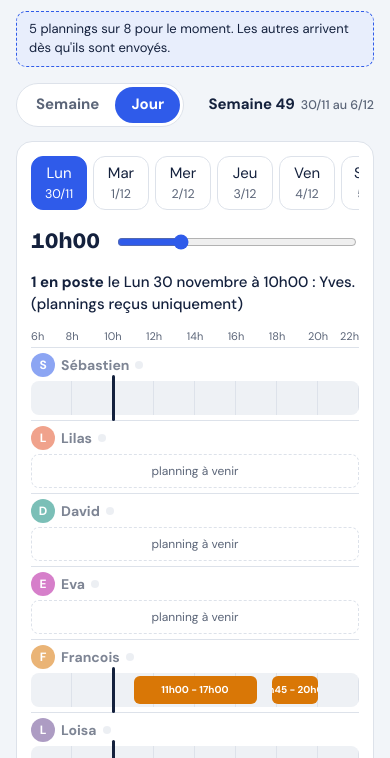
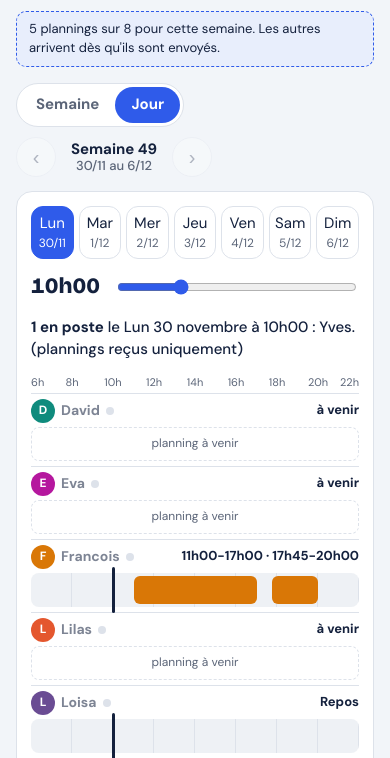
Before and after one commit to MicroSeb116/Planning, a plain HTML site: page index.html in a window 390 px wide. Both pictures are taken after a click on the button "Jour". Shown: the part 86-844 px from the top of the page. Drawn offline with nearby package versions, Linux system fonts and the light colour scheme.

Commit message:
Navigation entre semaines, ordre alphabétique, corrections affichage mobile
Co-Authored-By: Claude Sonnet 5.5 <noreply@anthropic.com>
Claude-Session: https://claude.ai/code/session_01CEuoVP32R1JQ1jCaG94QDo

```diff
--- a/index.html
+++ b/index.html
@@ -37,8 +37,11 @@ h1{font-family:var(--display);font-weight:800;font-size:clamp(26px,5vw,38px);mar
 .seg{display:inline-flex;background:var(--surface);border:1px solid var(--line);border-radius:999px;padding:3px}
 .seg button{border:0;background:transparent;color:var(--muted);font:inherit;font-weight:700;padding:7px 16px;border-radius:999px;cursor:pointer}
 .seg button[aria-pressed="true"]{background:var(--accent);color:var(--accent-ink)}
-.weeklabel{font-weight:700;font-variant-numeric:tabular-nums}
-.weeklabel small{color:var(--muted);font-weight:500;margin-left:6px}
+.nav{display:inline-flex;align-items:center;gap:8px}
+.nav button{border:1px solid var(--line);background:var(--surface);color:var(--ink);width:40px;height:40px;border-radius:50%;font-size:20px;line-height:1;cursor:pointer}
+.nav button:disabled{opacity:.3;cursor:default}
+.weeklabel{font-weight:700;font-variant-numeric:tabular-nums;text-align:center;min-width:118px;line-height:1.2}
+.weeklabel small{display:block;color:var(--muted);font-weight:500;font-size:13px}
 button:focus-visible,input:focus-visible{outline:3px solid var(--accent);outline-offset:2px}
 .card{background:var(--surface);border:1px solid var(--line);border-radius:16px;padding:14px;overflow:hidden}
 .legend{display:flex;flex-wrap:wrap;gap:8px 14px;margin:14px 0 0;color:var(--muted);font-size:13px}
@@ -48,6 +51,7 @@ button:focus-visible,input:focus-visible{outline:3px solid var(--accent);outline
 .scroll{overflow-x:auto}
 table{border-collapse:separate;border-spacing:0 6px;width:100%;min-width:720px}
 th{font-weight:700;font-size:13px;color:var(--muted);padding:4px 4px 8px;text-align:center}
+th.today{color:var(--accent)}
 th small{display:block;font-weight:500;font-variant-numeric:tabular-nums}
 td{padding:0 3px;vertical-align:middle}
 td.who{width:130px;font-weight:700;white-space:nowrap}
@@ -57,25 +61,26 @@ td.who{width:130px;font-weight:700;white-space:nowrap}
 .cell.wait{background:transparent;border:1px dashed var(--line);color:var(--muted);font-weight:500;cursor:default;padding:15px 4px}
 tr.count td{padding-top:6px;text-align:center;color:var(--muted);font-size:13px;font-weight:700}
 tr.count td.who{text-align:left;font-weight:500}
-.chip{display:inline-block;margin-left:6px;font-size:11px;font-weight:500;color:var(--muted);border:1px dashed var(--line);border-radius:999px;padding:1px 7px;vertical-align:middle}
 
 /* Jour */
-.days{display:flex;gap:6px;overflow-x:auto;padding-bottom:4px;margin-bottom:12px}
-.days button{flex:1 0 auto;min-width:56px;border:1px solid var(--line);background:var(--surface);color:var(--ink);border-radius:12px;padding:6px 8px;font:inherit;cursor:pointer;text-align:center}
-.days button small{display:block;color:var(--muted);font-variant-numeric:tabular-nums}
+.days{display:flex;gap:5px;margin-bottom:12px}
+.days button{flex:1 1 0;min-width:0;border:1px solid var(--line);background:var(--surface);color:var(--ink);border-radius:12px;padding:6px 2px;font:inherit;cursor:pointer;text-align:center}
+.days button small{display:block;color:var(--muted);font-variant-numeric:tabular-nums;font-size:12px}
 .days button[aria-pressed="true"]{background:var(--accent);color:var(--accent-ink);border-color:var(--accent)}
 .days button[aria-pressed="true"] small{color:inherit}
+.days button.today{box-shadow:inset 0 -3px 0 var(--accent)}
 .slider{display:flex;align-items:center;gap:12px;margin:4px 0 14px}
 .slider output{font-family:var(--display);font-weight:800;font-size:26px;min-width:84px;font-variant-numeric:tabular-nums}
 .slider input{flex:1;accent-color:var(--accent);height:28px}
 .now{margin:0 0 14px;font-weight:500}
 .now b{font-weight:700}
 .row{display:grid;grid-template-columns:112px 1fr;align-items:center;gap:8px;padding:5px 0;border-top:1px solid var(--line)}
-.row .nm{display:flex;align-items:center;font-weight:700;font-size:14px}
+.row .nm{display:flex;align-items:center;font-weight:700;font-size:14px;min-width:0}
 .row .nm .av{width:24px;height:24px;font-size:12px;margin-right:6px;flex:none}
 .row .nm .dot{width:8px;height:8px;border-radius:50%;background:var(--line);margin-left:6px;flex:none}
+.row .times{display:none;margin-left:auto;font-size:13px;font-weight:700;font-variant-numeric:tabular-nums;text-align:right}
 .row.on .nm .dot{background:var(--good);box-shadow:0 0 0 3px color-mix(in srgb,var(--good) 25%,transparent)}
-.row.dim .nm{opacity:.55}
+.row.dim .nm .name{opacity:.55}
 .track{position:relative;height:34px;border-radius:8px;background:var(--off);
   background-image:repeating-linear-gradient(90deg,transparent 0,transparent calc(12.5% - 1px),var(--line) calc(12.5% - 1px),var(--line) 12.5%)}
 .track.wait{background:transparent;border:1px dashed var(--line);display:flex;align-items:center;justify-content:center;color:var(--muted);font-size:12px}
@@ -89,6 +94,7 @@ tr.count td.who{text-align:left;font-weight:500}
 .hide{display:none}
 .mob{display:none}
 .dcard{border:1px solid var(--line);border-radius:14px;padding:10px 12px;margin-bottom:10px}
+.dcard.today{border-color:var(--accent)}
 .dcard .dh{display:flex;justify-content:space-between;align-items:baseline;width:100%;border:0;background:transparent;color:var(--ink);font:inherit;font-weight:800;font-size:16px;padding:2px 0 8px;cursor:pointer;text-align:left}
 .dcard .dh small{color:var(--accent);font-weight:700;font-size:13px}
 .dcard ul{list-style:none;margin:0;padding:0;display:grid;gap:6px}
@@ -103,9 +109,10 @@ tr.count td.who{text-align:left;font-weight:500}
   .row{grid-template-columns:1fr;gap:4px}
   .ticks{grid-template-columns:1fr}
   .ticks > div:first-child{display:none}
-  .row .nm{font-size:14px}
-  .seg-bar{font-size:10px}
+  .row .times{display:block}
+  .seg-bar{font-size:0}
   .slider output{font-size:22px;min-width:72px}
+  .weeklabel{min-width:100px}
 }
 @media (prefers-reduced-motion:no-preference){
   .cell,.seg button,.days button{transition:transform .12s, background .12s}
@@ -124,7 +131,11 @@ tr.count td.who{text-align:left;font-weight:500}
       <button id="v-semaine" aria-pressed="true">Semaine</button>
       <button id="v-jour" aria-pressed="false">Jour</button>
     </div>
-    <div class="weeklabel" id="weeklabel"></div>
+    <div class="nav">
+      <button id="prev" aria-label="Semaine précédente">&#8249;</button>
+      <div class="weeklabel" id="weeklabel" aria-live="polite"></div>
+      <button id="next" aria-label="Semaine suivante">&#8250;</button>
+    </div>
   </div>
 
   <section class="card" id="semaine"></section>
@@ -133,8 +144,10 @@ tr.count td.who{text-align:left;font-weight:500}
 </div>
 
 <script>
-/* ----- Données : par personne, 7 valeurs (lundi à dimanche). "" = repos, plusieurs créneaux séparés par "/".
-   Une personne sans entrée dans WEEK n'a pas encore envoyé son planning. ----- */
+/* ----- Données -----
+   Une entrée par semaine, clé = date du lundi (AAAA-MM-JJ).
+   Par personne : 7 valeurs (lundi à dimanche). "" = repos, plusieurs créneaux séparés par "/".
+   Une personne absente d'une semaine n'a pas encore envoyé son planning pour cette semaine. */
 var PEOPLE = [
   {name:'Sébastien', color:'#2f5bea'},
   {name:'Lilas',     color:'#e4572e'},
@@ -145,17 +158,30 @@ var PEOPLE = [
   {name:'Morgane',   color:'#c2255c'},
   {name:'Yves',      color:'#3b7d1e'}
 ];
-var BASE = new Date(2026, 10, 30); /* lundi 30 novembre 2026, semaine 49 */
-var WEEK = {
-  'Sébastien':['','8h00-14h00','8h00-14h00','8h00-14h00','8h00-11h45/12h30-18h15','','8h00-11h45/12h30-18h00'],
-  'Francois': ['11h00-17h00/17h45-20h00','','13h45-16h00/16h45-22h00','','','',''],
-  'Loisa':    ['','','','13h15-17h00/17h45-21h45','14h15-17h15/18h00-22h00','',''],
-  'Morgane':  ['','','','8h00-13h00/13h45-17h45','8h00-14h00','8h00-14h00','8h00-13h15'],
-  'Yves':     ['8h00-11h45/16h30-22h00','8h00-13h00/13h45-18h00','','8h00-12h30/17h15-22h00','','','8h00-11h45/16h30-22h00']
+PEOPLE.sort(function(a, b){ return a.name.localeCompare(b.name, 'fr'); }); /* ordre alphabétique */
+var DATA = {
+  '2026-11-30': {
+    'Sébastien':['','8h00-14h00','8h00-14h00','8h00-14h00','8h00-11h45/12h30-18h15','','8h00-11h45/12h30-18h00'],
+    'Francois': ['11h00-17h00/17h45-20h00','','13h45-16h00/16h45-22h00','','','',''],
+    'Loisa':    ['','','','13h15-17h00/17h45-21h45','14h15-17h15/18h00-22h00','',''],
+    'Morgane':  ['','','','8h00-13h00/13h45-17h45','8h00-14h00','8h00-14h00','8h00-13h15'],
+    'Yves':     ['8h00-11h45/16h30-22h00','8h00-13h00/13h45-18h00','','8h00-12h30/17h15-22h00','','','8h00-11h45/16h30-22h00']
+  }
 };
 var DAYN = ['Lun','Mar','Mer','Jeu','Ven','Sam','Dim'];
 var DAYS_LONG = ['Lundi','Mardi','Mercredi','Jeudi','Vendredi','Samedi','Dimanche'];
 var H0 = 6, H1 = 22;
+
+/* ----- Semaines ----- */
+var WK = Object.keys(DATA).sort().map(function(k){
+  var p = k.split('-');
+  return {key:k, start:new Date(+p[0], +p[1] - 1, +p[2]), data:DATA[k]};
+});
+function isoWeek(dt){
+  var d = new Date(Date.UTC(dt.getFullYear(), dt.getMonth(), dt.getDate()));
+  d.setUTCDate(d.getUTCDate() + 4 - (d.getUTCDay() || 7));
+  return Math.ceil(((d - new Date(Date.UTC(d.getUTCFullYear(), 0, 1))) / 86400000 + 1) / 7);
+}
 
 /* ----- Outils ----- */
 function parse(s){
@@ -166,37 +192,47 @@ function fmt(t){
   var h = Math.floor(t + 1e-9), mn = Math.round((t - h) * 60);
   return h + 'h' + (mn < 10 ? '0' : '') + mn;
 }
-function dateOf(d){ return new Date(BASE.getFullYear(), BASE.getMonth(), BASE.getDate() + d); }
+function dateOf(d){ var s = WK[S.week].start; return new Date(s.getFullYear(), s.getMonth(), s.getDate() + d); }
 function short(dt){ return dt.getDate() + '/' + (dt.getMonth() + 1); }
 function longDate(dt){ return dt.toLocaleDateString('fr-FR', {day:'numeric', month:'long'}); }
-function known(p){ return !!WEEK[p.name]; }
-function raw(p, d){ return WEEK[p.name][d]; }
+function known(p){ return !!WK[S.week].data[p.name]; }
+function raw(p, d){ return WK[S.week].data[p.name][d]; }
 function segs(p, d){
   if(!known(p) || !raw(p, d)) return [];
   return raw(p, d).split('/').map(parse).filter(Boolean);
 }
 function av(p){ return '<span class="av" style="background:' + p.color + '">' + p.name.charAt(0) + '</span>'; }
+function lines(s){ return s.split('/').map(function(x){ return x.replace('-', ' - '); }).join('<br>'); }
 
 /* ----- État ----- */
 var now = new Date();
-var diff = Math.floor((new Date(now.getFullYear(), now.getMonth(), now.getDate()) - BASE) / 86400000);
-var inRange = diff >= 0 && diff < 7;
-var S = {
-  day: inRange ? diff : 0,
-  t: (inRange && now.getHours() >= H0 && now.getHours() < H1) ? Math.round((now.getHours() + now.getMinutes()/60) * 4) / 4 : 10,
-  view: 'semaine'
-};
-function isToday(d){ return inRange && d === diff; }
-
-var nKnown = PEOPLE.filter(known).length;
-document.getElementById('note').textContent = nKnown + ' plannings sur ' + PEOPLE.length + ' pour le moment. Les autres arrivent dès qu\'ils sont envoyés.';
-document.getElementById('weeklabel').innerHTML = 'Semaine 49<small>' + short(dateOf(0)) + ' au ' + short(dateOf(6)) + '</small>';
+var today0 = new Date(now.getFullYear(), now.getMonth(), now.getDate());
+function weekIndexOf(dt){
+  for(var i = 0; i < WK.length; i++){
+    var diff = Math.round((dt - WK[i].start) / 86400000);
+    if(diff >= 0 && diff < 7) return i;
+  }
+  return -1;
+}
+var S = {week:0, day:0, t:10, view:'semaine'};
+(function(){
+  var i = weekIndexOf(today0);
+  if(i >= 0){
+    S.week = i;
+    S.day = Math.round((today0 - WK[i].start) / 86400000);
+    if(now.getHours() >= H0 && now.getHours() < H1) S.t = Math.round((now.getHours() + now.getMinutes()/60) * 4) / 4;
+  } else {
+    var next = WK.findIndex(function(w){ return w.start > today0; });
+    S.week = next >= 0 ? next : WK.length - 1;
+  }
+})();
+function isToday(d){ return dateOf(d).getTime() === today0.getTime(); }
 
 /* ----- Vue semaine ----- */
 function renderWeek(){
   var h = '<div class="scroll"><table><thead><tr><th></th>';
   for(var d = 0; d < 7; d++){
-    h += '<th>' + DAYN[d] + '<small>' + short(dateOf(d)) + '</small></th>';
+    h += '<th' + (isToday(d) ? ' class="today"' : '') + '>' + DAYN[d] + '<small>' + short(dateOf(d)) + '</small></th>';
   }
   h += '</tr></thead><tbody>';
   PEOPLE.forEach(function(p){
@@ -205,8 +241,7 @@ function renderWeek(){
       if(!known(p)){
         h += '<td><span class="cell wait">à venir</span></td>';
       } else if(raw(p, d)){
-        var lines = raw(p, d).split('/').map(function(x){ return x.replace('-', ' - '); }).join('<br>');
-        h += '<td><button class="cell" data-d="' + d + '" style="background:' + p.color + '" aria-label="' + p.name + ', ' + DAYN[d] + ' ' + raw(p, d).replace('/', ' puis ') + '">' + lines + '</button></td>';
+        h += '<td><button class="cell" data-d="' + d + '" style="background:' + p.color + '" aria-label="' + p.name + ', ' + DAYN[d] + ' ' + raw(p, d).replace('/', ' puis ') + '">' + lines(raw(p, d)) + '</button></td>';
       } else {
         h += '<td><span class="cell off">Repos</span></td>';
       }
@@ -215,10 +250,10 @@ function renderWeek(){
   });
   h += '<tr class="count"><td class="who">En poste</td>';
   for(var d2 = 0; d2 < 7; d2++){
-    var n = PEOPLE.filter(function(p){ return segs(p, d2).length; }).length;
-    h += '<td>' + n + '</td>';
+    h += '<td>' + PEOPLE.filter(function(p){ return segs(p, d2).length; }).length + '</td>';
   }
   h += '</tr></tbody></table></div>';
+
   var m = '';
   for(var d3 = 0; d3 < 7; d3++){
     var work = [], rest = [];
@@ -226,9 +261,9 @@ function renderWeek(){
       if(!known(p)) return;
       if(raw(p, d3)) work.push(p); else rest.push(p.name);
     });
-    m += '<div class="dcard"><button class="dh" data-d="' + d3 + '"><span>' + DAYS_LONG[d3] + ' ' + short(dateOf(d3)) + '</span><small>' + work.length + ' en poste &#8250;</small></button><ul>';
+    m += '<div class="dcard' + (isToday(d3) ? ' today' : '') + '"><button class="dh" data-d="' + d3 + '"><span>' + DAYS_LONG[d3] + ' ' + short(dateOf(d3)) + '</span><small>' + work.length + ' en poste &#8250;</small></button><ul>';
     work.forEach(function(p){
-      m += '<li style="border-left-color:' + p.color + '"><b>' + p.name + '</b><span>' + raw(p, d3).split('/').map(function(x){ return x.replace('-', ' - '); }).join('<br>') + '</span></li>';
+      m += '<li style="border-left-color:' + p.color + '"><b>' + p.name + '</b><span>' + lines(raw(p, d3)) + '</span></li>';
     });
     m += '</ul>' + (rest.length ? '<p class="rest">Repos : ' + rest.join(', ') + '</p>' : '') + '</div>';
   }
@@ -243,7 +278,7 @@ function renderWeek(){
 function renderDay(){
   var h = '<div class="days" role="group" aria-label="Jour">';
   for(var d = 0; d < 7; d++){
-    h += '<button data-d="' + d + '" aria-pressed="' + (d === S.day) + '">' + DAYN[d] + '<small>' + short(dateOf(d)) + '</small></button>';
+    h += '<button data-d="' + d + '" class="' + (isToday(d) ? 'today' : '') + '" aria-pressed="' + (d === S.day) + '">' + DAYN[d] + '<small>' + short(dateOf(d)) + '</small></button>';
   }
   h += '</div>';
   h += '<div class="slider"><output id="tval" for="tr"></output><input id="tr" type="range" min="' + H0 + '" max="' + H1 + '" step="0.25" value="' + S.t + '" aria-label="Heure de la journée"></div>';
@@ -252,13 +287,15 @@ function renderDay(){
   for(var x = H0; x <= H1; x += 2){ h += '<span style="left:' + ((x - H0)/(H1 - H0)*100) + '%">' + x + 'h</span>'; }
   h += '</div></div>';
   PEOPLE.forEach(function(p, i){
-    h += '<div class="row" data-i="' + i + '"><div class="nm">' + av(p) + p.name + '<span class="dot"></span></div>';
+    var ss = segs(p, S.day);
+    var times = !known(p) ? 'à venir' : (ss.length ? ss.map(function(s){ return fmt(s[0]) + '-' + fmt(s[1]); }).join(' · ') : 'Repos');
+    h += '<div class="row" data-i="' + i + '"><div class="nm">' + av(p) + '<span class="name">' + p.name + '</span><span class="dot"></span><span class="times">' + times + '</span></div>';
     if(!known(p)){
       h += '<div class="track wait">planning à venir</div></div>';
       return;
     }
     h += '<div class="track">';
-    segs(p, S.day).forEach(function(s){
+    ss.forEach(function(s){
       var l = (s[0] - H0)/(H1 - H0)*100, w = (s[1] - s[0])/(H1 - H0)*100;
       h += '<div class="seg-bar" style="left:' + l + '%;width:' + w + '%;background:' + p.color + '">' + fmt(s[0]) + ' - ' + fmt(s[1]) + '</div>';
     });
@@ -286,7 +323,7 @@ function updateTime(){
     if(active) on.push(p.name);
   });
   var label = DAYN[S.day] + ' ' + longDate(dateOf(S.day)) + ' à ' + fmt(S.t);
-  var tail = nKnown < PEOPLE.length ? ' (plannings reçus uniquement)' : '';
+  var tail = PEOPLE.filter(known).length < PEOPLE.length ? ' (plannings reçus uniquement)' : '';
   document.getElementById('now').innerHTML = on.length
     ? '<b>' + on.length + ' en poste</b> le ' + label + ' : ' + on.join(', ') + '.' + tail
     : '<b>Personne en poste</b> le ' + label + '.' + tail;
@@ -301,13 +338,25 @@ function setView(v){
   document.getElementById('jour').classList.toggle('hide', v !== 'jour');
   if(v === 'jour') renderDay(); else renderWeek();
 }
+function refresh(){
+  var a = dateOf(0), b = dateOf(6);
+  document.getElementById('weeklabel').innerHTML = 'Semaine ' + isoWeek(a) + '<small>' + short(a) + ' au ' + short(b) + '</small>';
+  document.getElementById('prev').disabled = S.week === 0;
+  document.getElementById('next').disabled = S.week === WK.length - 1;
+  var n = PEOPLE.filter(known).length, note = document.getElementById('note');
+  note.classList.toggle('hide', n === PEOPLE.length);
+  note.textContent = n + ' plannings sur ' + PEOPLE.length + ' pour cette semaine. Les autres arrivent dès qu\'ils sont envoyés.';
+  setView(S.view);
+}
+document.getElementById('prev').addEventListener('click', function(){ if(S.week > 0){ S.week--; refresh(); } });
+document.getElementById('next').addEventListener('click', function(){ if(S.week < WK.length - 1){ S.week++; refresh(); } });
 document.getElementById('v-semaine').addEventListener('click', function(){ setView('semaine'); });
 document.getElementById('v-jour').addEventListener('click', function(){ setView('jour'); });
 
 document.getElementById('legend').innerHTML = PEOPLE.map(function(p){
   return '<span><i style="background:' + p.color + '"></i>' + p.name + '</span>';
 }).join('');
-setView('semaine');
+refresh();
 </script>
 </body>
 </html>
```
